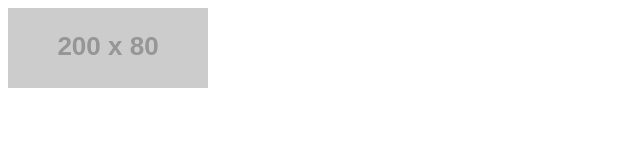
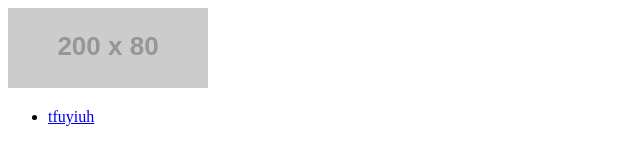
Before and after one commit to Online0110/allo, a plain HTML site: page index.html in a window 1280 px wide. Shown: the full height of the page, 0-640 px from the left. Drawn offline with Linux system fonts and the light colour scheme; placeholder pictures from the web are drawn by us.

Commit message:
add changes

```diff
--- a/index.html
+++ b/index.html
@@ -10,6 +10,11 @@
 <header>
 <a href="#">
   <img src="https:/via.placeholder.com/200/80" alt="logo" width="200" height="80">
+  <nav>
+    <ul>
+      <li><a href="#">tfuyiuh</a></li>
+    </ul>
+  </nav>
 </a>
 
 </header>
```
